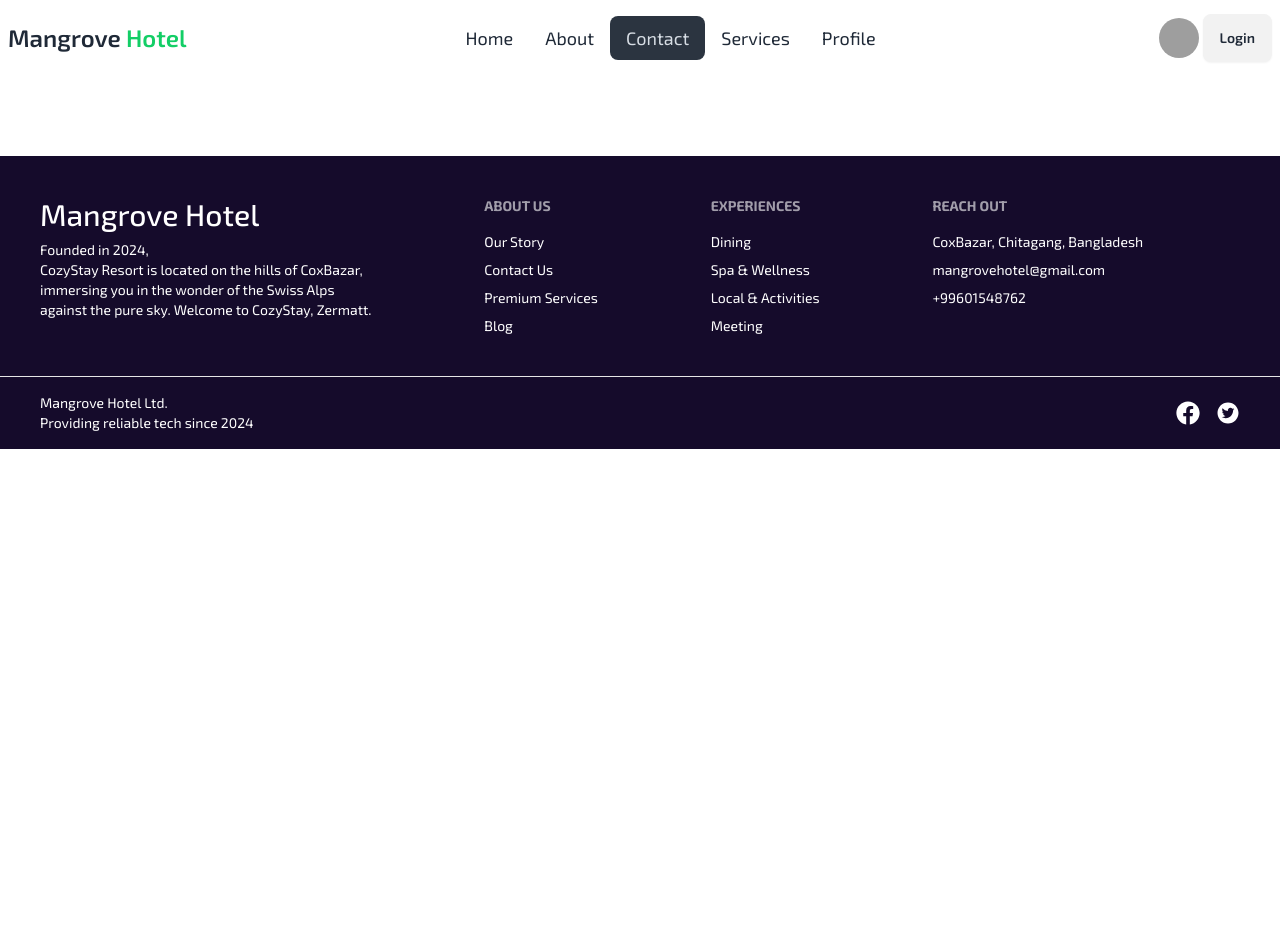
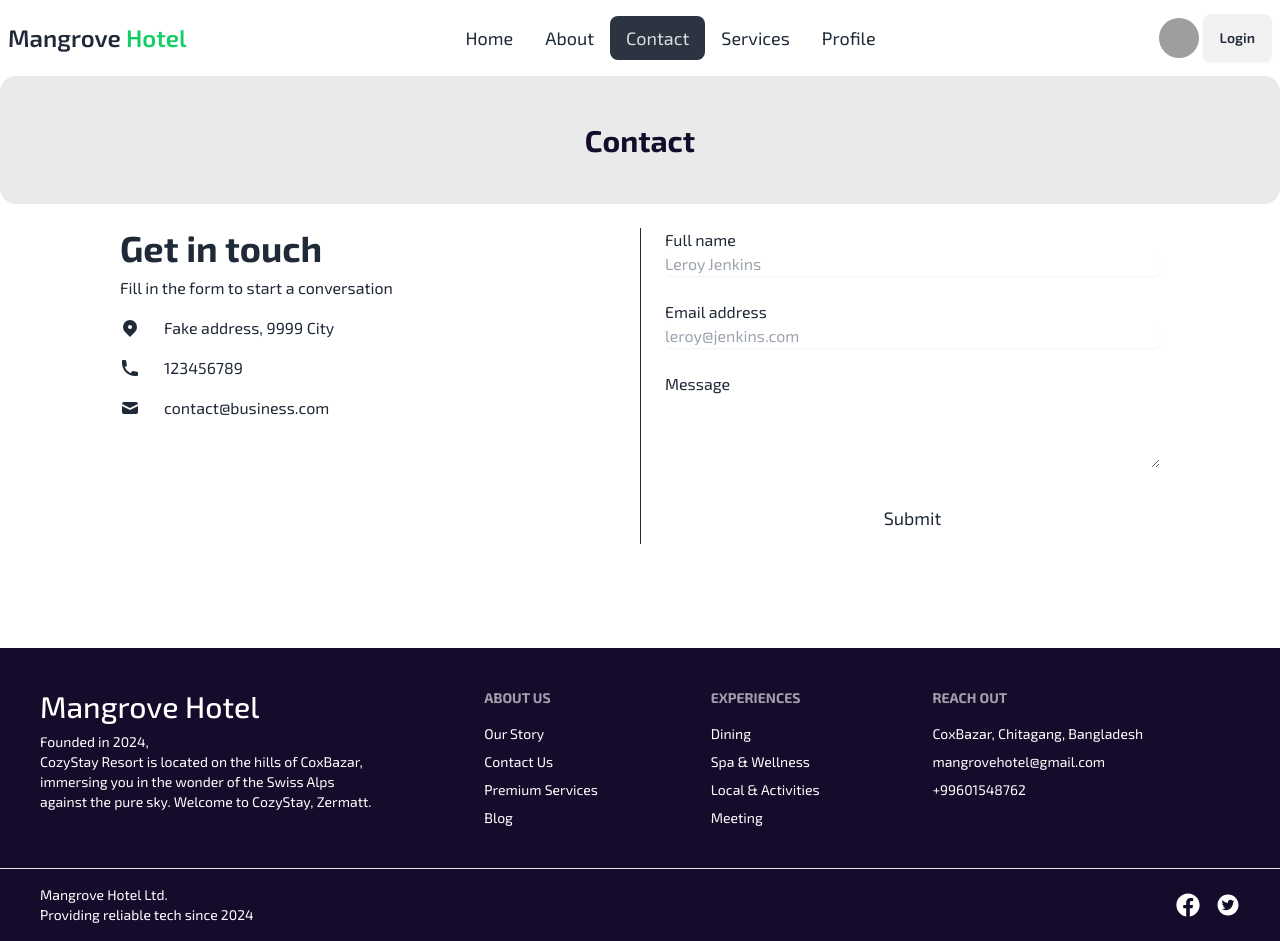
Before and after one commit to hasanali207/mangrove-hotel-client-a9, a React (Vite) app: page /contact in a window 1280 px wide. Before the commit the page ends 800 px from the top, so only its background shows below. Built offline with nearby package versions, Linux system fonts and the light colour scheme; no server answers; grey boxes are pictures that could not be loaded.

Commit message:
added contact page content

```diff
--- a/src/Providers/AuthProvider.jsx
+++ b/src/Providers/AuthProvider.jsx
@@ -88,7 +88,6 @@ const AuthProvider = ({ children }) => {
 
   useEffect(() => {
     const unSubscribe = onAuthStateChanged(auth, (user) => {
-      console.log("this is current User", user);
       setUser(user); // Update setUser with currentUser instead of user
     });
 
--- a/src/components/Navbar.jsx
+++ b/src/components/Navbar.jsx
@@ -44,8 +44,8 @@ const Navbar = () => {
   return (
     <div className="navbar bg-base-100 flex justify-between  items-center">
       <div className="">
-        <div className="dropdown">
-          <div tabIndex={0} role="button" className="btn btn-ghost z-50 lg:hidden">
+        <div className="dropdown z-50 ">
+          <div tabIndex={0} role="button" className="btn btn-ghost lg:hidden">
             <svg
               xmlns="http://www.w3.org/2000/svg"
               className="h-5 w-5"
--- a/src/components/Slider.jsx
+++ b/src/components/Slider.jsx
@@ -14,7 +14,7 @@ const Slider = () => {
   return (
     <div className="z-0">
       <Swiper
-        className="rounded-2xl"
+        className="rounded-2xl z-0"
         // install Swiper modules
         modules={[Navigation, Pagination, Scrollbar, A11y]}
         spaceBetween={50}
@@ -22,8 +22,6 @@ const Slider = () => {
         navigation
         autoplay
         pagination={{ clickable: true }}
-        onSwiper={(swiper) => console.log(swiper)}
-        onSlideChange={() => console.log("slide change")}
       >
         <SwiperSlide>
           <img src={slide1} alt="" />
--- a/src/firebase/firebase.config.js
+++ b/src/firebase/firebase.config.js
@@ -3,7 +3,6 @@ import { initializeApp } from "firebase/app";
 import { getAuth } from "firebase/auth";
 
 
-console.log('inside firebase', import.meta.env.VITE_APP_ID);
 
 const firebaseConfig = {
   apiKey: import.meta.env.VITE_API_KEY,
--- a/src/index.css
+++ b/src/index.css
@@ -1,23 +1,4 @@
 @import url('https://fonts.googleapis.com/css2?family=Exo+2:ital,wght@0,100..900;1,100..900&display=swap');
-
-.glass-container {
-    background: url('./assets/img-71.jpg') center/cover no-repeat; /* Replace 'your-background-image.jpg' with your image */
-    width: 100%;
-    height: 80vh;
-    display: flex;
-    justify-content: center;
-    align-items: center;
-    backdrop-filter: blur(10px); /* Add blur to create the glass effect */
-    background-color: rgba(0, 0, 0, 0.5); /* Semi-transparent white background color */
-  }
-
-  .content {
-    text-align: center;
-    padding: 20px;
-    border-radius: 10px;/* Apply a slight blur to the content */
-  }
-
-
 
 
 
--- a/src/main.jsx
+++ b/src/main.jsx
@@ -17,7 +17,6 @@ ReactDOM.createRoot(document.getElementById('root')).render(
   <>
   <AuthProvider>
   <RouterProvider router={router} ></RouterProvider>
-
   </AuthProvider>
 
   </>,
--- a/src/pages/Contact.jsx
+++ b/src/pages/Contact.jsx
@@ -1,16 +1,102 @@
-import React from 'react';
-import Navbar from '../components/Navbar';
-import Footer from '../components/Footer';
-import { Helmet } from 'react-helmet';
+import React from "react";
+import Navbar from "../components/Navbar";
+import Footer from "../components/Footer";
+import { Helmet } from "react-helmet";
 
 const Contact = () => {
-    return (
-        <div>
-
-            <Navbar></Navbar>
-            <Footer></Footer>
+  return (
+    <div>
+      <Navbar></Navbar>
+      <div className="flex justify-center items-center min-h-32 bg-gray-dark  rounded-2xl">
+            <h1 className="text-black font-bold text-3xl">Contact</h1>
+      </div>
+      <section className="py-6 bg-gray-800 text-gray-50">
+        <div className="grid max-w-6xl grid-cols-1 px-6 mx-auto lg:px-8 md:grid-cols-2 md:divide-x">
+          <div className="py-6 md:py-0 md:px-6">
+            <h1 className="text-4xl font-bold">Get in touch</h1>
+            <p className="pt-2 pb-4">
+              Fill in the form to start a conversation
+            </p>
+            <div className="space-y-4">
+              <p className="flex items-center">
+                <svg
+                  xmlns="http://www.w3.org/2000/svg"
+                  viewBox="0 0 20 20"
+                  fill="currentColor"
+                  className="w-5 h-5 mr-2 sm:mr-6"
+                >
+                  <path
+                    fillRule="evenodd"
+                    d="M5.05 4.05a7 7 0 119.9 9.9L10 18.9l-4.95-4.95a7 7 0 010-9.9zM10 11a2 2 0 100-4 2 2 0 000 4z"
+                    clipRule="evenodd"
+                  ></path>
+                </svg>
+                <span>Fake address, 9999 City</span>
+              </p>
+              <p className="flex items-center">
+                <svg
+                  xmlns="http://www.w3.org/2000/svg"
+                  viewBox="0 0 20 20"
+                  fill="currentColor"
+                  className="w-5 h-5 mr-2 sm:mr-6"
+                >
+                  <path d="M2 3a1 1 0 011-1h2.153a1 1 0 01.986.836l.74 4.435a1 1 0 01-.54 1.06l-1.548.773a11.037 11.037 0 006.105 6.105l.774-1.548a1 1 0 011.059-.54l4.435.74a1 1 0 01.836.986V17a1 1 0 01-1 1h-2C7.82 18 2 12.18 2 5V3z"></path>
+                </svg>
+                <span>123456789</span>
+              </p>
+              <p className="flex items-center">
+                <svg
+                  xmlns="http://www.w3.org/2000/svg"
+                  viewBox="0 0 20 20"
+                  fill="currentColor"
+                  className="w-5 h-5 mr-2 sm:mr-6"
+                >
+                  <path d="M2.003 5.884L10 9.882l7.997-3.998A2 2 0 0016 4H4a2 2 0 00-1.997 1.884z"></path>
+                  <path d="M18 8.118l-8 4-8-4V14a2 2 0 002 2h12a2 2 0 002-2V8.118z"></path>
+                </svg>
+                <span>contact@business.com</span>
+              </p>
+            </div>
+          </div>
+          <form
+            noValidate=""
+            className="flex flex-col py-6 space-y-6 md:py-0 md:px-6"
+          >
+            <label className="block">
+              <span className="mb-1">Full name</span>
+              <input
+                type="text"
+                placeholder="Leroy Jenkins"
+                className="block w-full rounded-md shadow-sm focus:ring focus:ring-opacity-75 focus:ring-violet-400 bg-gray-800"
+              />
+            </label>
+            <label className="block">
+              <span className="mb-1">Email address</span>
+              <input
+                type="email"
+                placeholder="leroy@jenkins.com"
+                className="block w-full rounded-md shadow-sm focus:ring focus:ring-opacity-75 focus:ring-violet-400 bg-gray-800"
+              />
+            </label>
+            <label className="block">
+              <span className="mb-1">Message</span>
+              <textarea
+                rows="3"
+                className="block w-full rounded-md focus:ring focus:ring-opacity-75 focus:ring-violet-400 bg-gray-800"
+              ></textarea>
+            </label>
+            <button
+              type="button"
+              className="self-center px-8 py-3 text-lg rounded focus:ring hover:ring focus:ring-opacity-75 bg-violet-400 text-gray-900 focus:ring-violet-400 hover:ring-violet-400"
+            >
+              Submit
+            </button>
+          </form>
         </div>
-    );
+      </section>
+      <Footer></Footer>
+    </div>
+  );
 };
 
 export default Contact;
--- a/src/private/Profile.jsx
+++ b/src/private/Profile.jsx
@@ -35,6 +35,7 @@ const Profile = () => {
           <h1 className="text-center text-2xl text-black font-semibold mt-6">
             Update Your Profile
           </h1>
+          <h2 className="text-center">Email: {user?.email}</h2>
           <form onSubmit={handleUpdate} className="card-body p-6">
             <div className="form-control ">
               <label className="label">
--- a/src/private/Services.jsx
+++ b/src/private/Services.jsx
@@ -10,7 +10,9 @@ const Services = () => {
     return (
         <>
             <Navbar></Navbar>
-
+            <div className="flex justify-center items-center min-h-32 bg-gray-dark  rounded-2xl">
+            <h1 className="text-black font-bold text-3xl">Services</h1>
+      </div>
             <section className="p-4 lg:p-8 bg-gray-800 text-gray-100">
 	<div className="container mx-auto space-y-12">
 		<div className="flex flex-col overflow-hidden rounded-md shadow-sm lg:flex-row">
```
Also changed, not shown: src/pages/About.jsx (+86 -10 lines), src/pages/Register.jsx (+2 -7 lines).
